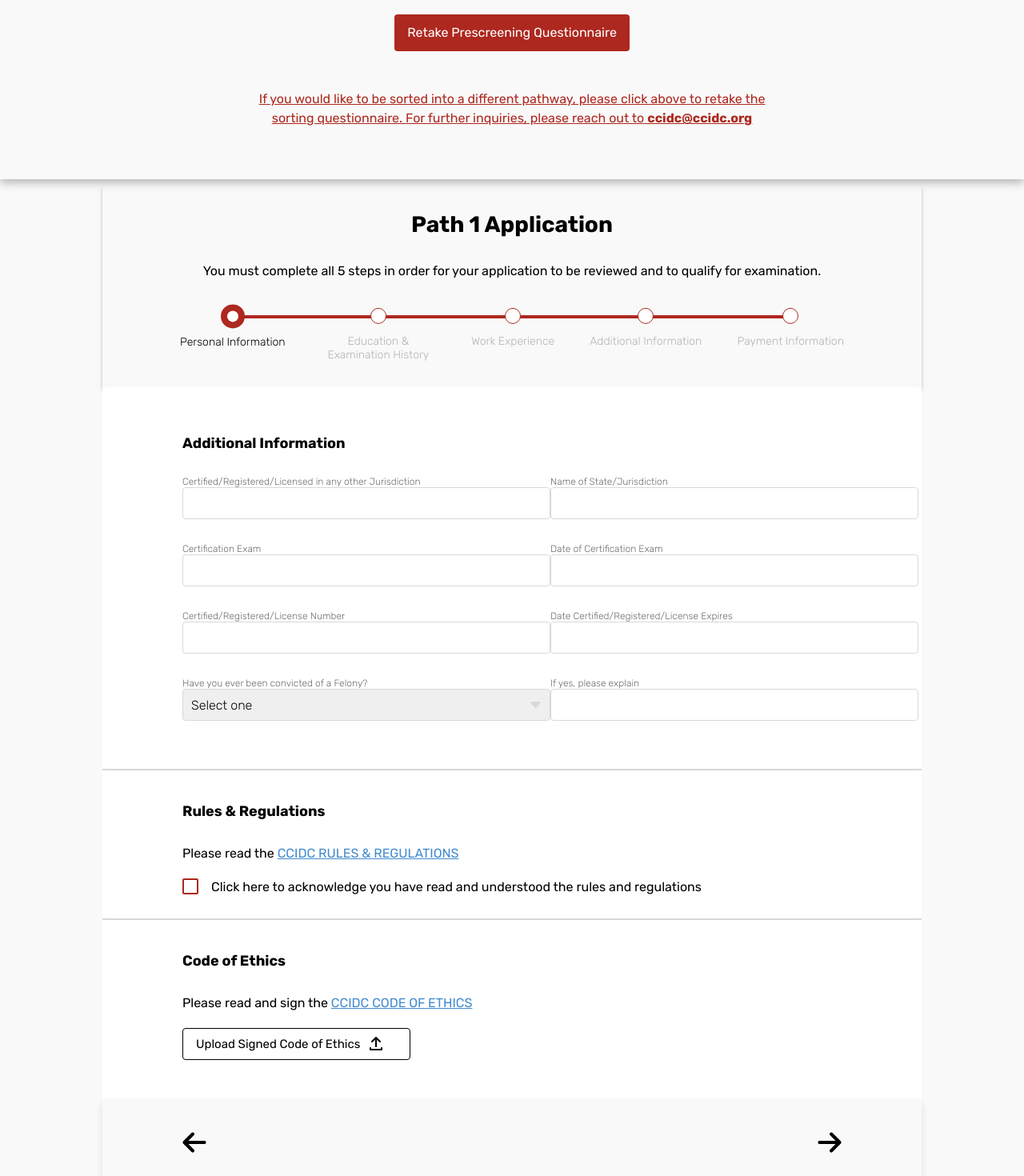
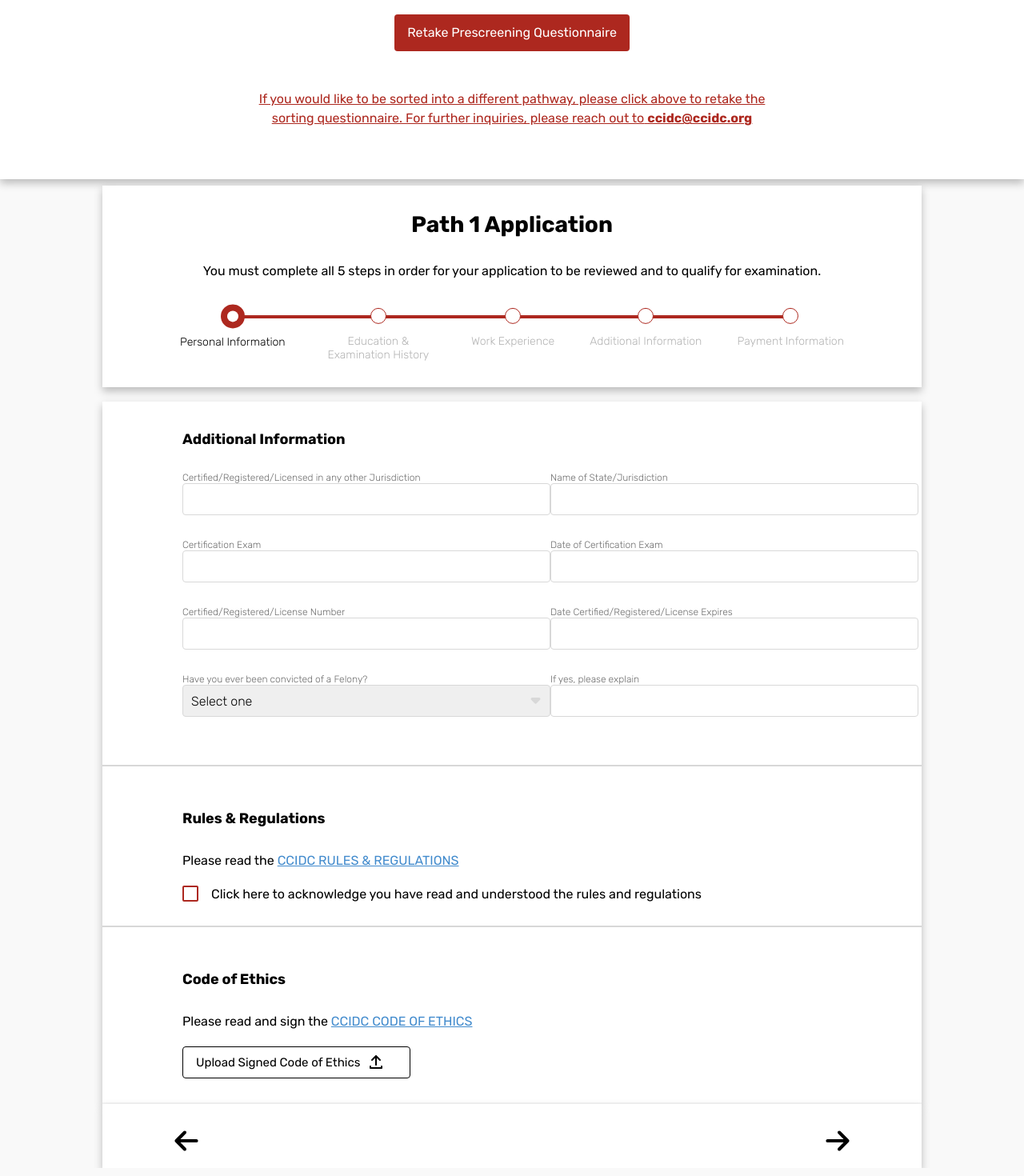
Before and after one commit to TritonSE/CCIDC-Application-Overhaul, a React (Vite) app in the folder frontend/: page /path1 in a window 1280 px wide. Shown: the part 382-1852 px from the top of the page at 80% size. Built offline with nearby package versions, Linux system fonts and the light colour scheme.

Commit message:
Padding issue fixes

```diff
--- a/frontend/src/components/Page4AllPaths.module.css
+++ b/frontend/src/components/Page4AllPaths.module.css
@@ -1,5 +1,6 @@
 .page4Form {
   background-color: white;
+  box-shadow: 0 5px 10px rgba(0, 0, 0, 0.25);
 }
 
 .formRow {
@@ -16,8 +17,9 @@
   font-size: 18px;
   font-weight: 700;
   margin-left: 100px;
-  margin-top: 40px;
+  margin-top: 1em;
   margin-bottom: 30px;
+  padding-top: 2em;
 }
 
 .label {
@@ -45,6 +47,11 @@
 
 .line {
   border: 0.5px solid #d8d8d8;
+  margin-top: 30px;
+}
+
+.bottomLine {
+  border: 0.5px solid rgba(216, 216, 216, 0.25);
   margin-top: 30px;
 }
 
--- a/frontend/src/components/Page4AllPaths.tsx
+++ b/frontend/src/components/Page4AllPaths.tsx
@@ -15,7 +15,7 @@ export function Page4AllPaths() {
     <>
       <div className={styles.page4Form}>
         <form>
-          <br></br>
+          {/* <br></br> */}
           <h2 className={styles.sectionTitle}>Additional Information</h2>
 
           <div className={styles.formRow}>
@@ -114,7 +114,7 @@ export function Page4AllPaths() {
             Upload Signed Code of Ethics
           </Button>
 
-          <br></br>
+          <hr className={styles.bottomLine} />
         </form>
       </div>
     </>
--- a/frontend/src/components/PathwayTimeline.module.css
+++ b/frontend/src/components/PathwayTimeline.module.css
@@ -7,7 +7,8 @@
   flex-direction: column;
   gap: 2rem;
   padding: 2rem;
-  box-shadow: 0px 4px 4px 0px #00000040;
+  box-shadow: 0 5px 10px rgba(0, 0, 0, 0.25);
+  background-color: white;
 }
 
 .timelineHeader {
--- a/frontend/src/stylesheets/Application.module.css
+++ b/frontend/src/stylesheets/Application.module.css
@@ -12,6 +12,7 @@
   width: 100%;
   box-shadow: 0 5px 10px rgba(0, 0, 0, 0.25);
   margin-bottom: 0.5rem;
+  background-color: white;
 }
 
 .title {
@@ -62,9 +63,9 @@
 }
 
 .navigationContainer {
-  height: 6rem;
-  padding: 10px;
-  box-shadow: 0 5px 10px rgba(0, 0, 0, 0.1);
+  background-color: white;
+  height: 5rem;
+  box-shadow: 0 5px 10px rgba(0, 0, 0, 0.25);
   display: flex;
   justify-content: space-between;
 }
```
